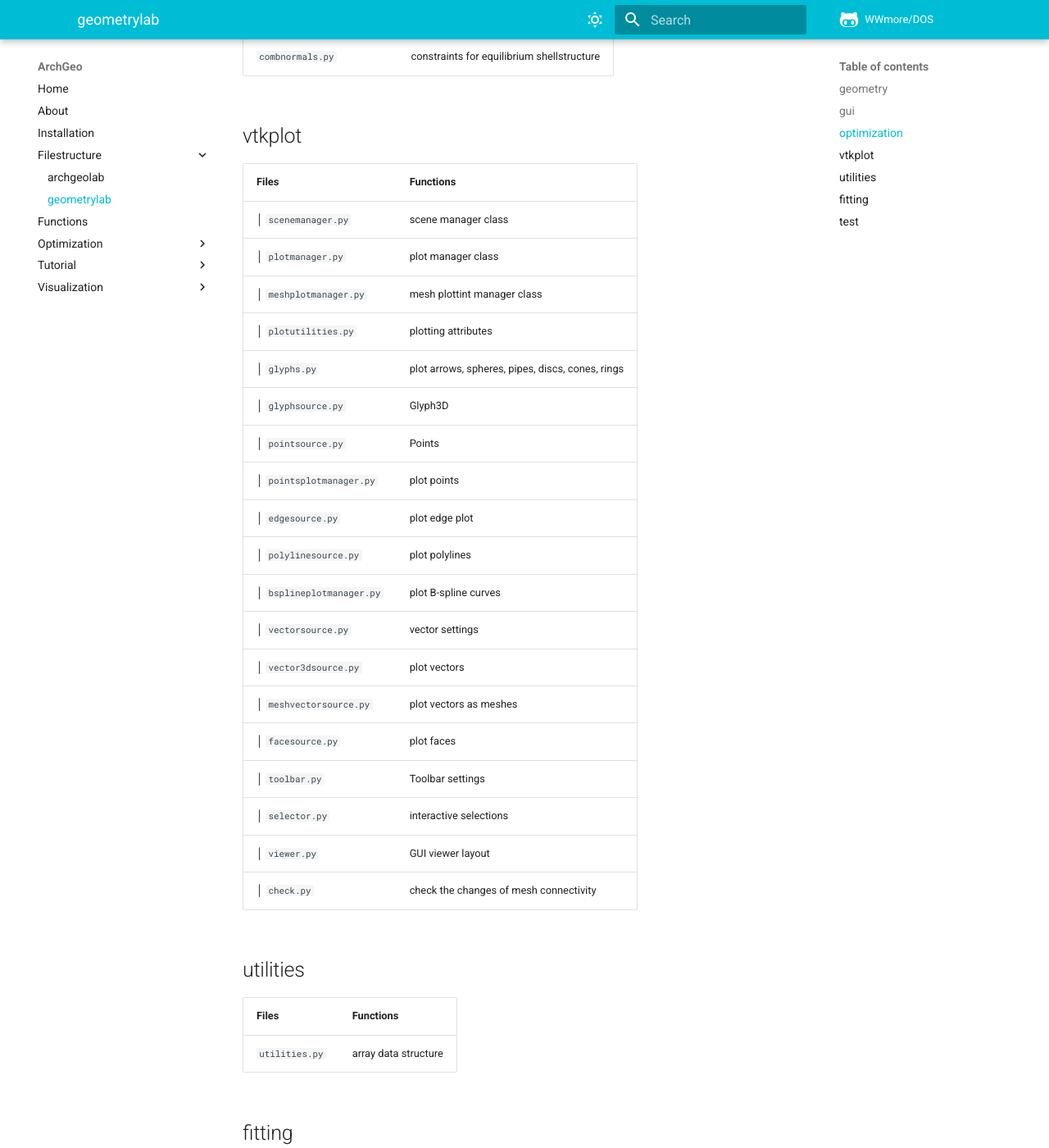
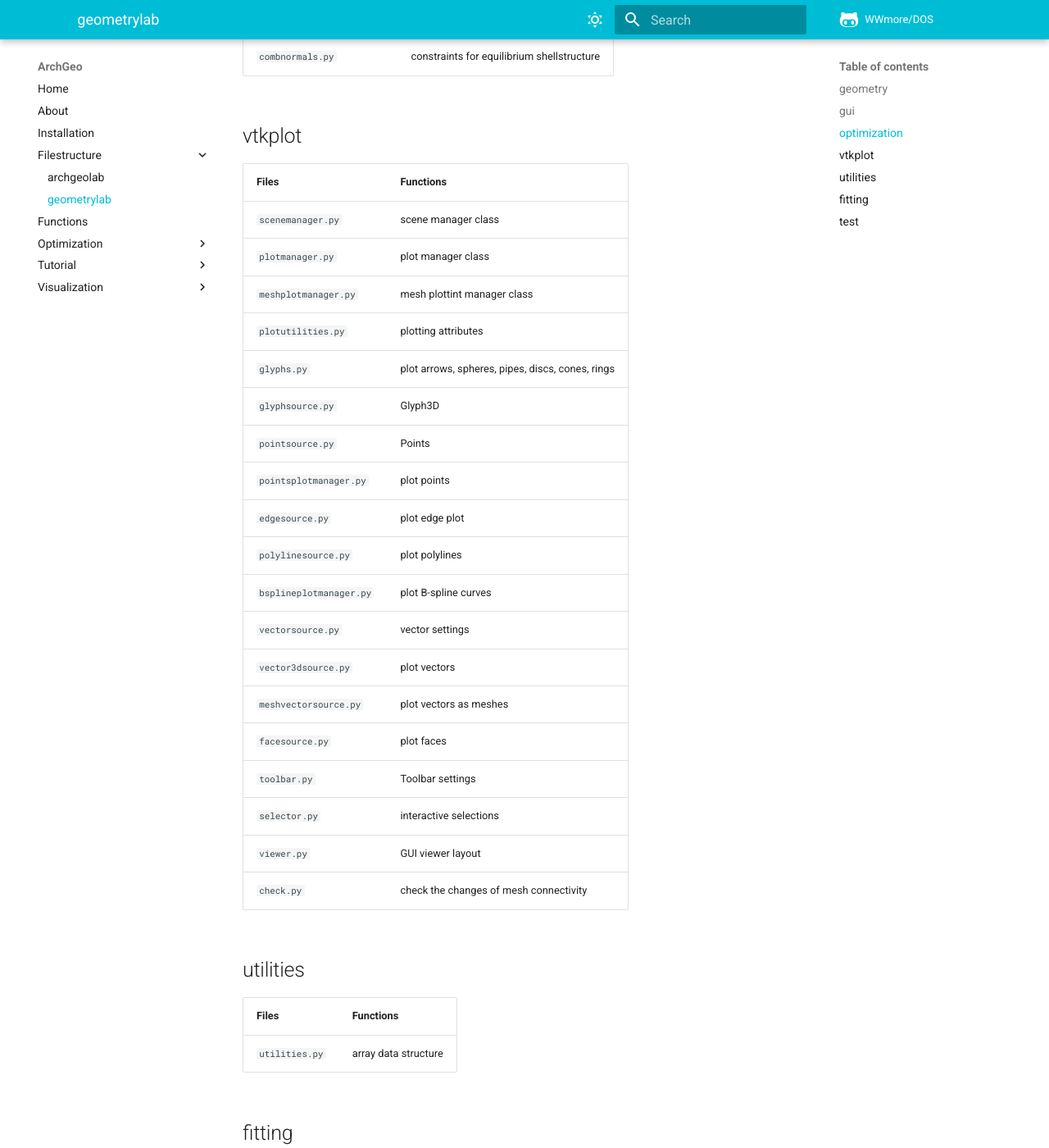
Before and after one commit to WWmore/mkdocs-archgeo, an MkDocs documentation site: the page built from docs/filestructure/geometrylab.md, in a window 1280 px wide and 1400 px high, scrolled down 2502 px. Shown: the whole window at 82% size. Built offline with MkDocs 1.6.1 and Material for MkDocs 9.7.7, drawn with Linux system fonts in a browser that asks for light colours; comment, search, counter and statistics services are not loaded.

Commit message:
update filestructure

```diff
--- a/docs/filestructure/geometrylab.md
+++ b/docs/filestructure/geometrylab.md
@@ -98,25 +98,25 @@
 
 |  Files                  | Functions                                        |
 | ----------------------- | ------------------------------------------------ |
-│ `scenemanager.py`       | scene manager class                              |
-│ `plotmanager.py`        | plot manager class                               |
-│ `meshplotmanager.py`    | mesh plottint manager class                      |
-│ `plotutilities.py`      | plotting attributes                              |
-│ `glyphs.py`             | plot arrows, spheres, pipes, discs, cones, rings |
-│ `glyphsource.py`        | Glyph3D                                          |
-│ `pointsource.py`        | Points                                           |
-│ `pointsplotmanager.py`  | plot points                                      |
-│ `edgesource.py`         | plot edge plot                                   |
-│ `polylinesource.py`     | plot polylines                                   |
-│ `bsplineplotmanager.py` | plot B-spline curves                             |
-│ `vectorsource.py`       | vector settings                                  |
-│ `vector3dsource.py`     | plot vectors                                     |
-│ `meshvectorsource.py`   | plot vectors as meshes                           |
-│ `facesource.py`         | plot faces                                       |
-│ `toolbar.py`            | Toolbar settings                                 |
-│ `selector.py`           | interactive selections                           |
-│ `viewer.py`             | GUI viewer layout                                |
-│ `check.py`              | check the changes of mesh connectivity           |
+| `scenemanager.py`       | scene manager class                              |
+| `plotmanager.py`        | plot manager class                               |
+| `meshplotmanager.py`    | mesh plottint manager class                      |
+| `plotutilities.py`      | plotting attributes                              |
+| `glyphs.py`             | plot arrows, spheres, pipes, discs, cones, rings |
+| `glyphsource.py`        | Glyph3D                                          |
+| `pointsource.py`        | Points                                           |
+| `pointsplotmanager.py`  | plot points                                      |
+| `edgesource.py`         | plot edge plot                                   |
+| `polylinesource.py`     | plot polylines                                   |
+| `bsplineplotmanager.py` | plot B-spline curves                             |
+| `vectorsource.py`       | vector settings                                  |
+| `vector3dsource.py`     | plot vectors                                     |
+| `meshvectorsource.py`   | plot vectors as meshes                           |
+| `facesource.py`         | plot faces                                       |
+| `toolbar.py`            | Toolbar settings                                 |
+| `selector.py`           | interactive selections                           |
+| `viewer.py`             | GUI viewer layout                                |
+| `check.py`              | check the changes of mesh connectivity           |
 
 ## utilities
 
```
Also changed, not shown: other parts of docs/filestructure/geometrylab.md (+3 -0 lines), docs/filestructure/archgeolab.md (+22 -18 lines), docs/filestructure/index.md (+3 -1 lines).
